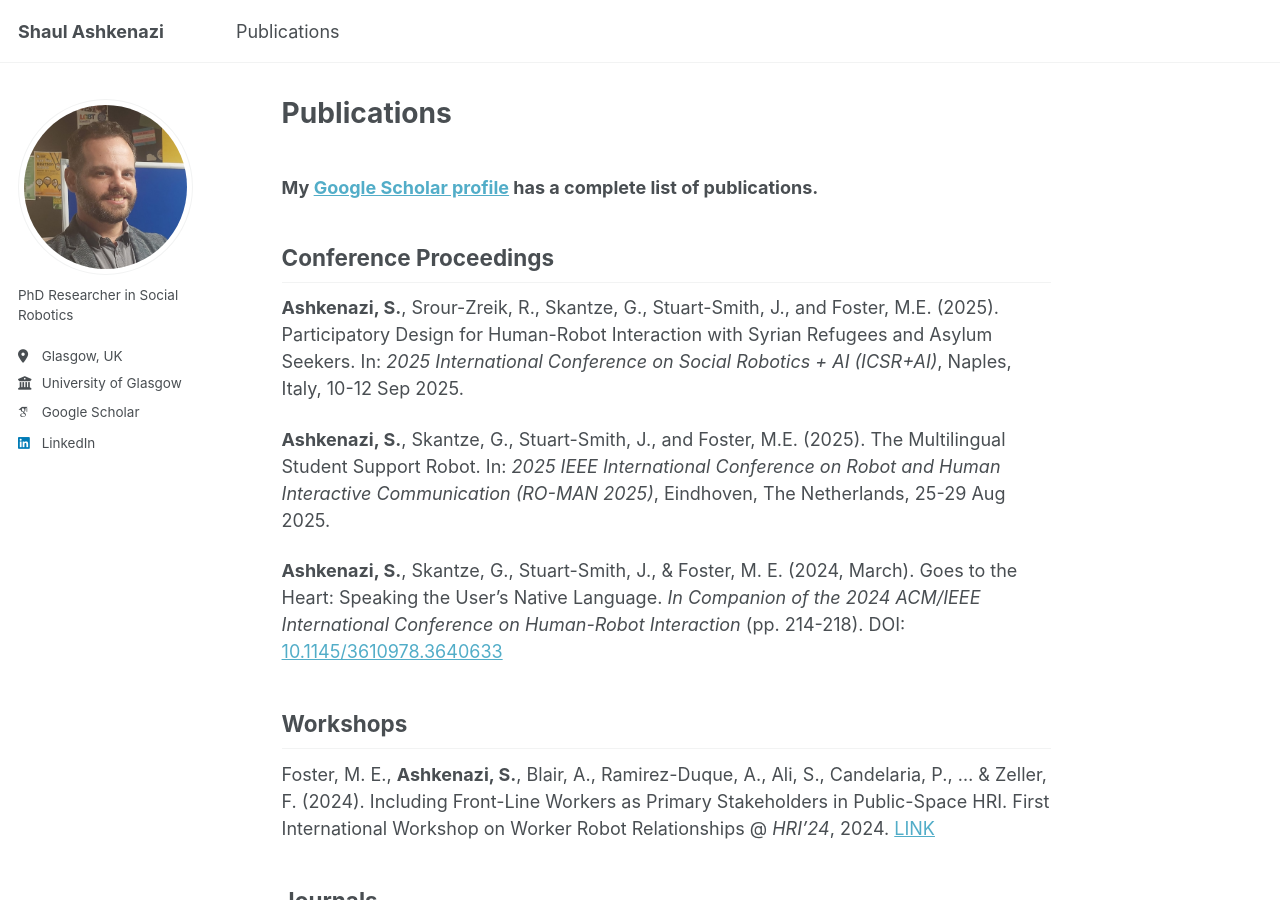
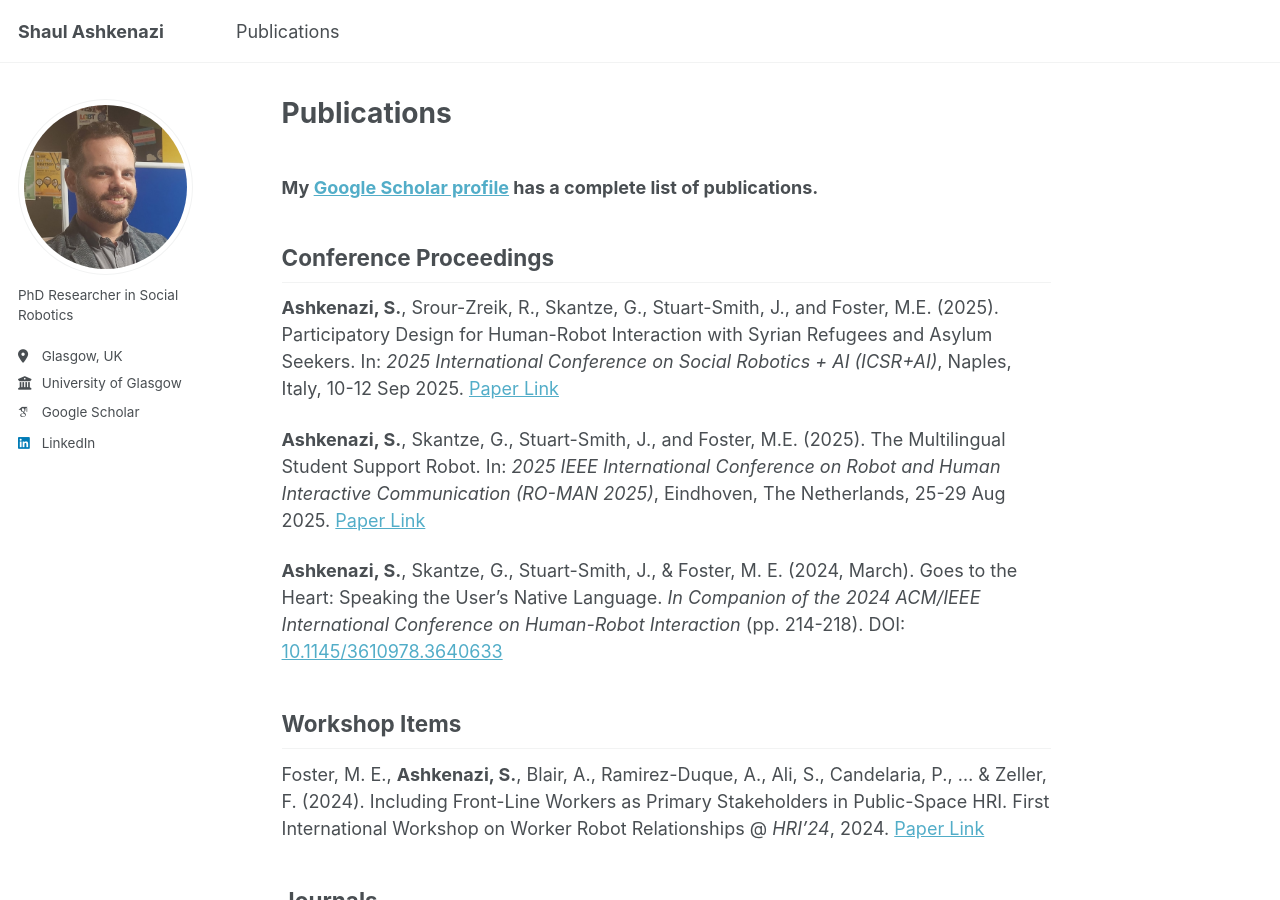
Before and after one commit to shaulash/shaulash.github.io, a Jekyll site: the page built from _pages/publications.md, in a window 1280 px wide and 900 px high. Built offline with Jekyll 4.4.1, drawn with Linux system fonts in a browser that asks for light colours; some web fonts are replaced.

Commit message:
added links to preprints

```diff
--- a/_pages/publications.md
+++ b/_pages/publications.md
@@ -12,23 +12,26 @@ permalink: /publications/
 **Ashkenazi, S.**, Srour-Zreik, R., Skantze, G., Stuart-Smith, J., and Foster, M.E. (2025).
 Participatory Design for Human-Robot Interaction with Syrian Refugees and Asylum Seekers.
 In: _2025 International Conference on Social Robotics + AI (ICSR+AI)_, Naples, Italy, 10-12 Sep 2025.
+[Paper Link](https://shaulashkenazi.com/publications/2025_ICSR_preprint__participatory_design_for_hri_with_syrian_refugees_and_asylum_seekers.pdf)
 
 **Ashkenazi, S.**, Skantze, G., Stuart-Smith, J., and Foster, M.E. (2025).
 The Multilingual Student Support Robot. In:
 _2025 IEEE International Conference on Robot and Human Interactive Communication (RO-MAN 2025)_,
 Eindhoven, The Netherlands, 25-29 Aug 2025.
+[Paper Link](https://shaulashkenazi.com/publications/2025_RO_MAN_preprint__the_multilingual_student_support_robot.pdf)
+
 
 **Ashkenazi, S.**, Skantze, G., Stuart-Smith, J., & Foster, M. E. (2024, March).
 Goes to the Heart: Speaking the User's Native Language.
 _In Companion of the 2024 ACM/IEEE International Conference on Human-Robot Interaction_ (pp. 214-218). DOI:
 [10.1145/3610978.3640633](https://dl.acm.org/doi/10.1145/3610978.3640633)
 
-## Workshops
+## Workshop Items
 
 Foster, M. E., **Ashkenazi, S.**, Blair, A., Ramirez-Duque, A., Ali, S., Candelaria, P., ... & Zeller, F. (2024).
 Including Front-Line Workers as Primary Stakeholders in Public-Space HRI.
 First International Workshop on Worker Robot Relationships @ _HRI’24_, 2024.
-[LINK](https://drive.google.com/file/d/1ITL2tnZ1wJR2Zq6AdxcHZHRPIdgoLcU7/view)
+[Paper Link](https://drive.google.com/file/d/1ITL2tnZ1wJR2Zq6AdxcHZHRPIdgoLcU7/view)
 
 
 ## Journals
```
